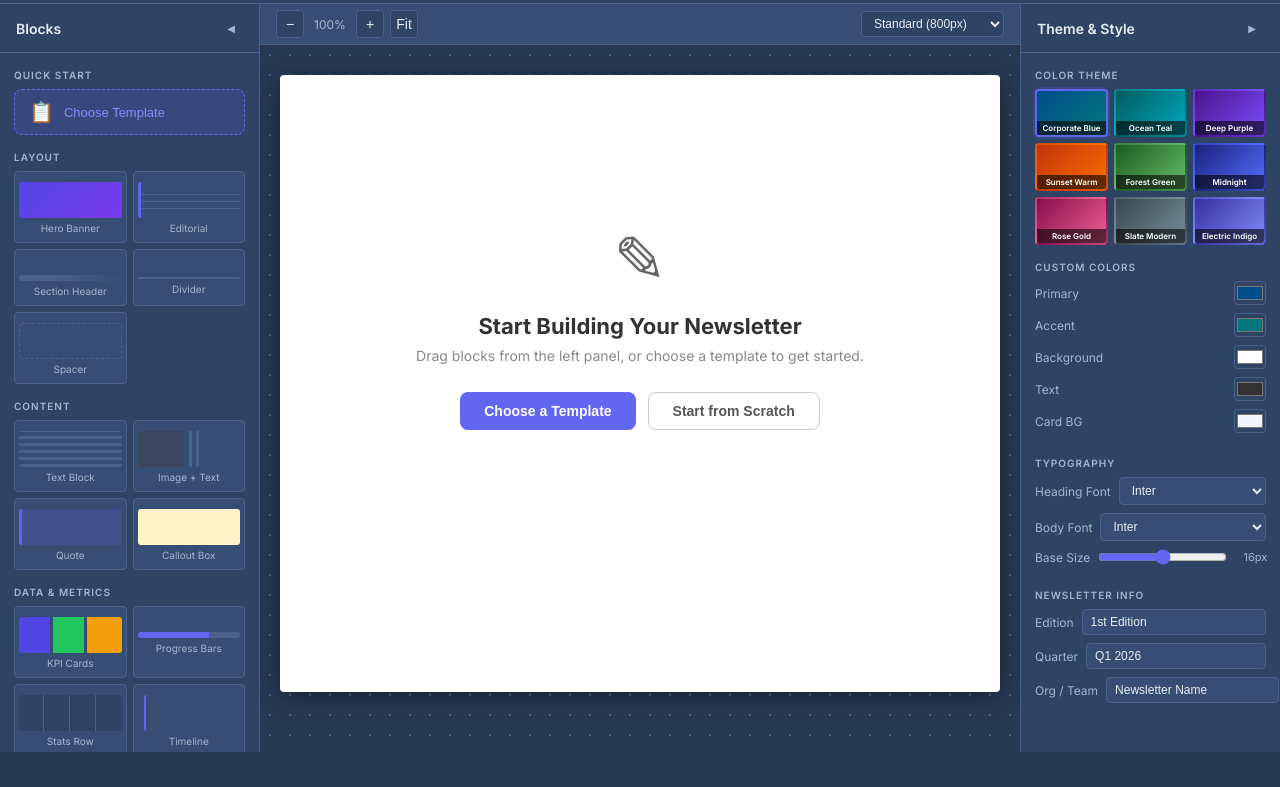
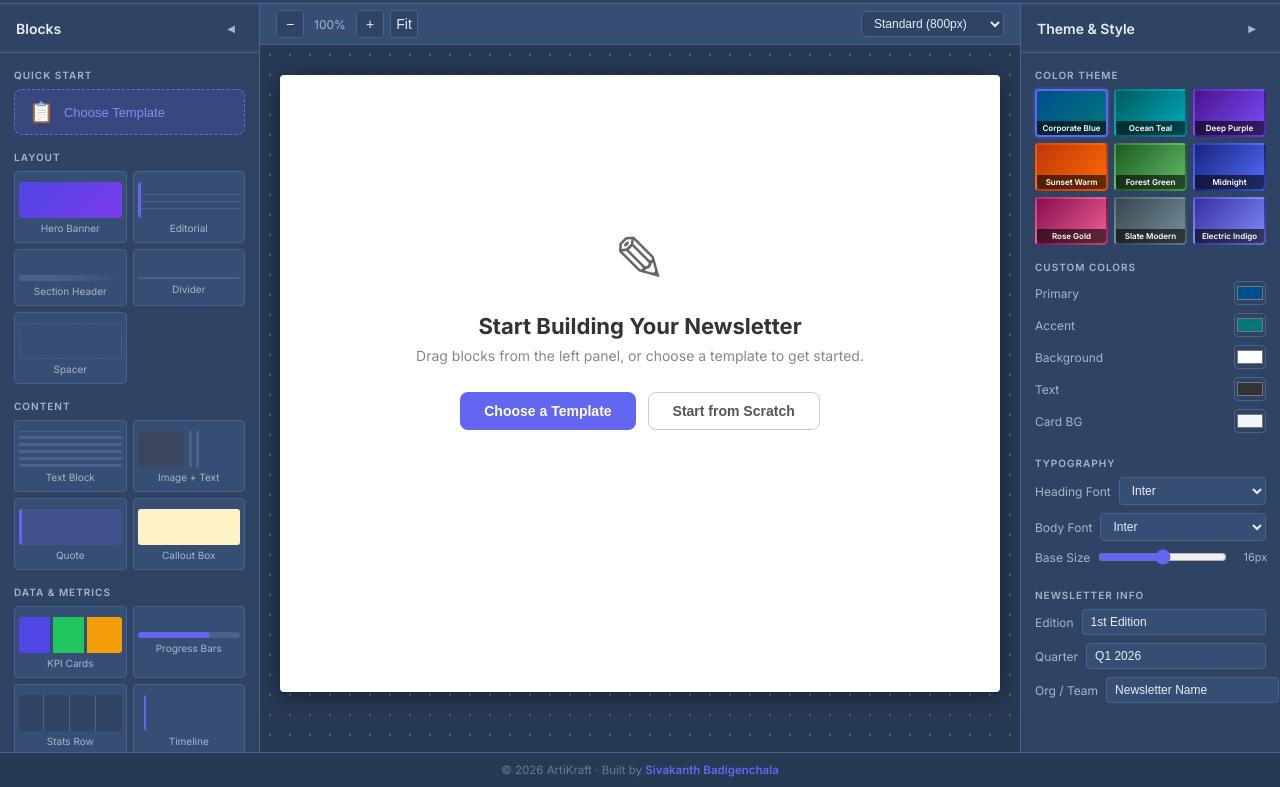
Before and after one commit to sivakanthb/artikraft, a plain HTML site: page index.html in a window 1280 px wide. Shown: the part 48-835 px from the top of the page. Before the commit the page ends 800 px from the top, so only its background shows below. Drawn offline with Linux system fonts and the light colour scheme.

Commit message:
Add elegant site footer matching other apps

```diff
--- a/index.html
+++ b/index.html
@@ -506,6 +506,10 @@ The team also achieved several improvements in code quality..."></textarea>
         </div>
     </div>
 
+    <footer class="site-footer">
+        <p>&copy; 2026 ArtiKraft &middot; Built by <a href="https://sivakanth.vercel.app/" target="_blank">Sivakanth Badigenchala</a></p>
+    </footer>
+
     <script src="app.js"></script>
 </body>
 </html>
--- a/styles.css
+++ b/styles.css
@@ -794,6 +794,27 @@ body.light-mode .rt-btn:hover { background: #f0f2f5; }
     display: flex; align-items: center; justify-content: center;
     transition: var(--pf-transition);
 }
+
+/* ========== SITE FOOTER ========== */
+.site-footer {
+    text-align: center;
+    padding: 10px 20px;
+    font-size: 0.72rem;
+    color: #6b7a90;
+    border-top: 1px solid var(--pf-border);
+    background: var(--pf-panel);
+}
+.site-footer a {
+    color: var(--pf-accent);
+    text-decoration: none;
+    font-weight: 600;
+}
+.site-footer a:hover { text-decoration: underline; }
+.site-footer p { margin: 0; }
+body.light-mode .site-footer {
+    color: #999;
+    border-top-color: #e0e0e0;
+}
 .rt-btn:hover { background: var(--pf-surface2); }
 .rt-divider { width: 1px; height: 20px; background: var(--pf-border); margin: 0 2px; }
 .rt-select {
```
Also changed, not shown: 1 other file.
